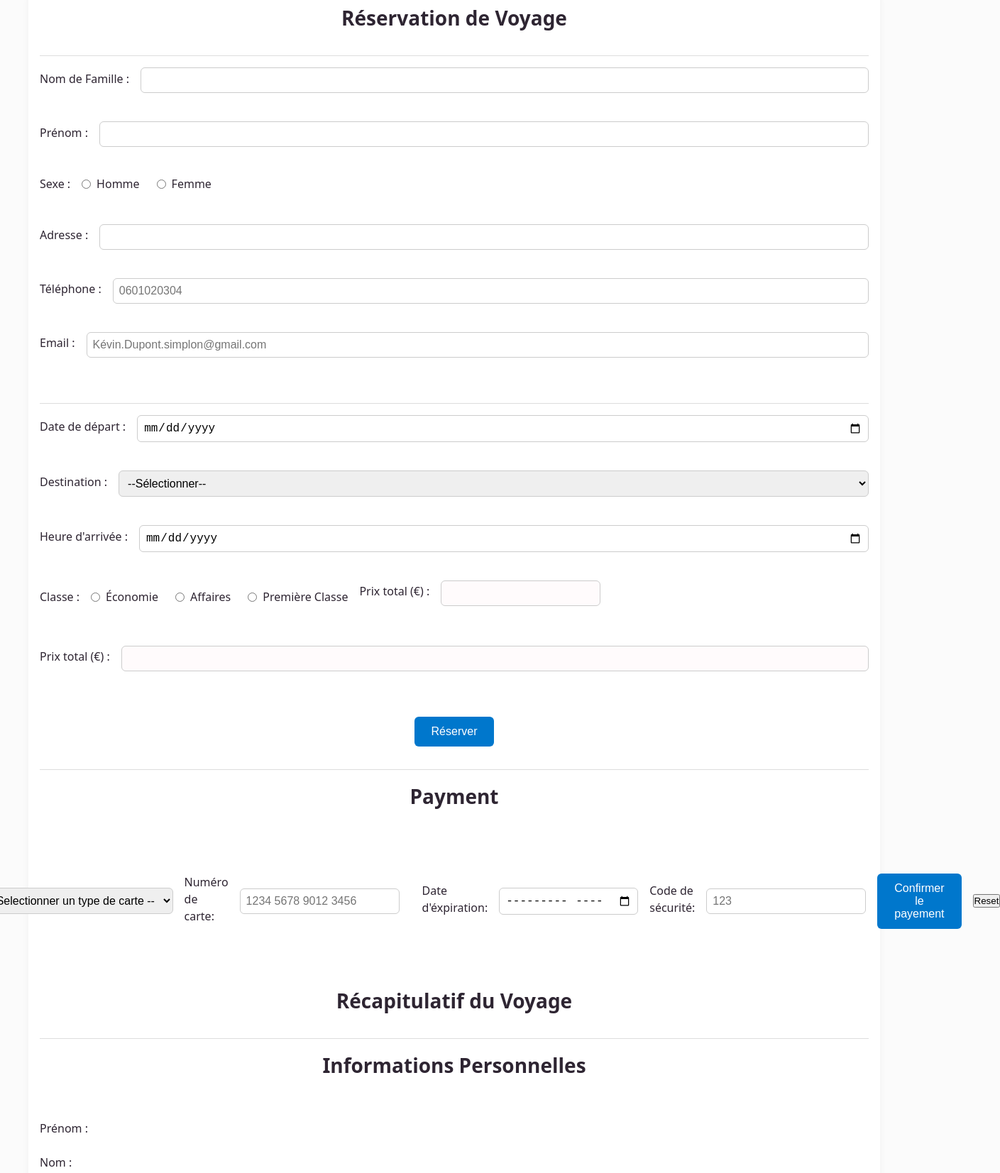
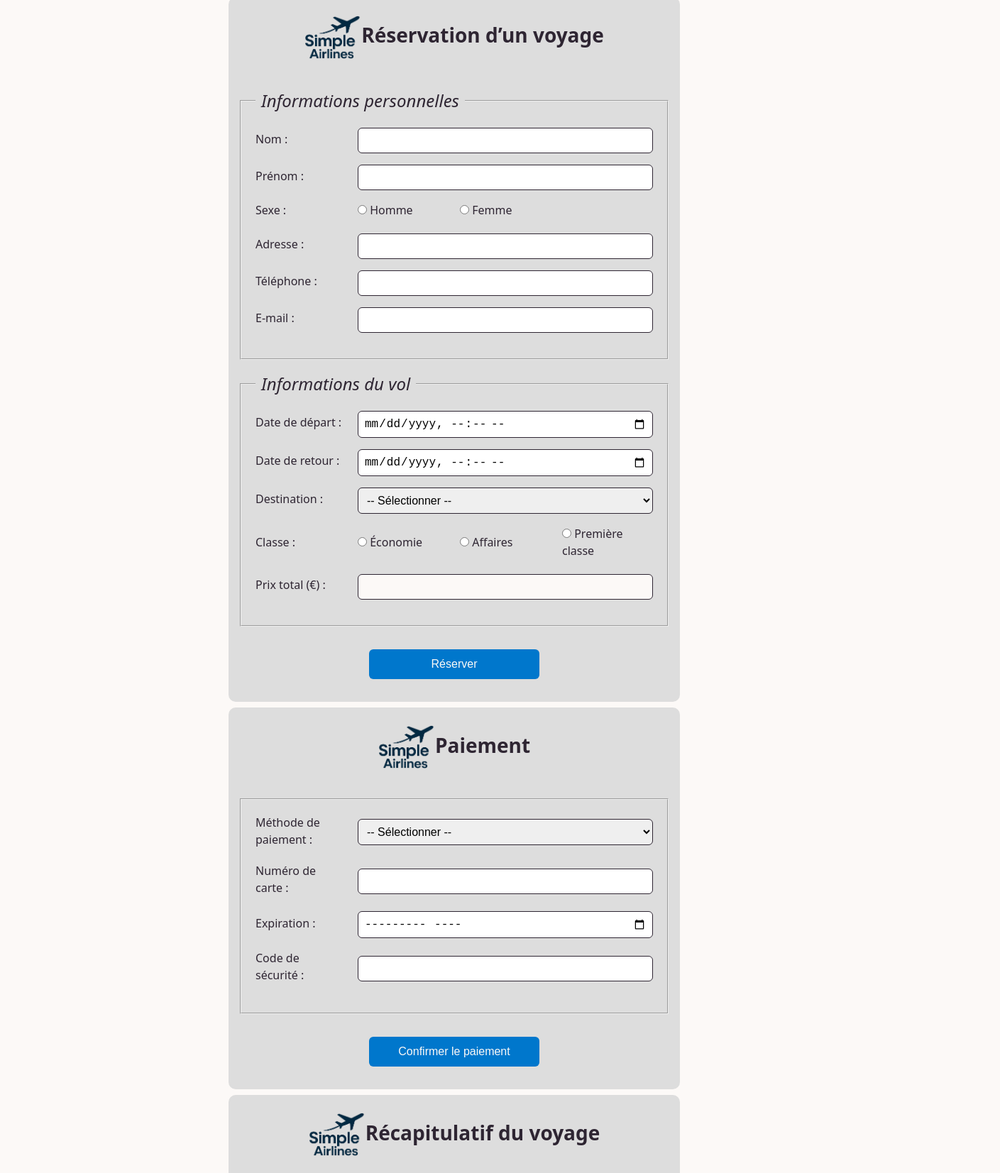
Before and after one commit to Francois-Popieul/Simploste, a website: page index.html in a window 1280 px wide. Shown: the part 28-1681 px from the top of the page at 71% size, 1409 px wide, since content can reach past the window. Drawn offline with Linux system fonts and the light colour scheme.

Commit message:
merging and cleanup of html and css files, update of main.ts and bookingInterface.ts

```diff
--- a/index.html
+++ b/index.html
@@ -1,189 +1,150 @@
 <!DOCTYPE html>
-<html lang="en">
+<html lang="fr">
 
 <head>
   <meta charset="UTF-8" />
-  <title>Travel Booking</title>
+  <title>Simple Airlines</title>
   <meta name="viewport" content="width=device-width, initial-scale=1.0" />
-  <link rel="stylesheet" href="/styles/style.css" />
+  <link rel="stylesheet" href="./styles/style.css" />
+  <link rel="icon" type="image/webp" href="./images/favicon.png" />
 </head>
 
 <body>
-
-  <main class="pageWrapper">
-
-
-    <div class="container">
-
-      <h1>Réservation de Voyage</h1>
-
+  <main>
+    <h1 class="hidden">Site de Simple Airlines</h1>
+    <!-- Booking Form -->
+    <section class="pageWrapper" id="bookingPage">
+      <h2>Réservation d’un voyage</h2>
       <form id="bookingForm">
-
-        <section class="sectionWrapper">
+        <fieldset class="fieldSet">
+          <legend class="legend">Informations personnelles</legend>
           <div class="formGroup">
-            <label for="lastName">Nom de Famille :</label>
-            <input type="text" id="lastName" name="lastName" required autocomplete="name" />
+            <label for="surname">Nom :</label>
+            <input type="text" id="surname" name="surname" required />
           </div>
           <div class="formGroup">
-            <label for="firstName">Prénom :</label>
-            <input type="text" id="firstName" name="firstName" required autocomplete="username" />
+            <label for="forename">Prénom :</label>
+            <input type="text" id="forename" name="forename" required />
           </div>
           <div class="formGroup">
-            <label for="gender">Sexe :</label>
-            <div class="radioGroup" id="gender">
-              <label><input type="radio" name="gender" value="male" required />
-                Homme</label>
-              <label><input type="radio" name="gender" value="female" />
-                Femme</label>
-            </div>
+            <label for="gender">Sexe :</label>
+            <label><input type="radio" name="gender" value="male" required /> Homme</label>
+            <label><input type="radio" name="gender" value="female" /> Femme</label>
           </div>
           <div class="formGroup">
-            <label for="address">Adresse :</label>
+            <label for="address">Adresse :</label>
             <input type="text" id="address" name="address" required />
           </div>
           <div class="formGroup">
-            <label for="phone">Téléphone :</label>
-            <input type="tel" id="phone" name="phone" pattern="[0-9]{10}" placeholder="0601020304" required
-              autocomplete="mobile" />
+            <label for="phone">Téléphone :</label>
+            <input type="tel" id="phone" name="phone" required pattern="[0-9]{10}" />
           </div>
-
           <div class="formGroup">
-            <label for="email">Email :</label>
-            <input type="email" id="email" name="email" placeholder="Kévin.Dupont.simplon@gmail.com" required
-              autocomplete="email" />
+            <label for="email">E-mail :</label>
+            <input type="email" id="email" name="email" required />
           </div>
-        </section>
         </fieldset>
 
-        <section class="sectionWrapper">
+        <fieldset class="fieldSet">
+          <legend class="legend">Informations du vol</legend>
           <div class="formGroup">
-            <label for="departureDate">Date de départ :</label>
-            <input type="date" id="departureDate" name="departureDate" required />
+            <label for="departureDate">Date de départ :</label>
+            <input type="datetime-local" id="departureDate" name="departureDate" required />
           </div>
-
           <div class="formGroup">
-            <label for="destination">Destination :</label>
+            <label for="returnDate">Date de retour :</label>
+            <input type="datetime-local" id="returnDate" name="returnDate" required />
+          </div>
+          <div class="formGroup">
+            <label for="destination">Destination :</label>
             <select id="destination" name="destination" required>
-              <option value="">--Sélectionner--</option>
+              <option value="">-- Sélectionner --</option>
               <option value="Londres">Londres</option>
               <option value="Berlin">Berlin</option>
-              <option value="Madrid">Mardrid</option>
+              <option value="Madrid">Madrid</option>
               <option value="Rome">Rome</option>
               <option value="Lisbonne">Lisbonne</option>
               <option value="Vienne">Vienne</option>
               <option value="Amsterdam">Amsterdam</option>
-              <option value="Bruxelle">Bruselle</option>
+              <option value="Bruxelles">Bruxelles</option>
               <option value="Copenhague">Copenhague</option>
             </select>
           </div>
-
           <div class="formGroup">
-            <label for="returnDate">Heure d'arrivée :</label>
-            <input type="date" id="returnDate" name="returnDate" required />
+            <label for="travelClass">Classe :</label>
+            <label><input type="radio" name="travelClass" value="economy" required /> Économie</label>
+            <label><input type="radio" name="travelClass" value="business" /> Affaires</label>
+            <label><input type="radio" name="travelClass" value="firstClass" /> Première classe</label>
           </div>
-
           <div class="formGroup">
-            <label for="travelClass">Classe :</label>
-            <div class="radiogroup" id="travelClass">
-              <label><input type="radio" name="travelClass" value="economy" required />
-                Économie</label>
-              <label><input type="radio" name="travelClass" value="business" />
-                Affaires</label>
-              <label><input type="radio" name="travelClass" value="firstClass" />
-                Première Classe</label>
+            <label for="totalPrice">Prix total (€) :</label>
+            <input type="text" id="totalPrice" name="totalPrice" readonly />
           </div>
         </fieldset>
 
         <div class="formGroup">
-              <label for="totalPrice">Prix total (€) :</label>
-              <input type="text" id="totalPrice" name="totalPrice" readonly />
-            </div>
-          </div>
-          <div class="formGroup">
-            <label for="totalPrice">Prix total (€) :</label>
-            <input type="text" id="totalPrice" name="totalPrice" readonly />
-          </div>
-        </section>
-
-        <div class="formGroup">
-          <div class="formGroup">
           <button type="submit">Réserver</button>
         </div>
       </form>
+    </section>
 
-    </div>
-    <section class="paymentsection sectionWrapper">
-      <h2>Payment</h2>
-
+    <!-- Payment Form -->
+    <section class="pageWrapper" id="paymentPage">
+      <h2>Paiement</h2>
       <form id="paymentForm">
-
+        <fieldset class="fieldSet">
           <div class="formGroup">
-
-          <div class="formGroup">
-            <label for="cardType">Méthode de payement:</label>
+            <label for="cardType">Méthode de paiement :</label>
             <select id="cardType" name="cardType" required>
-              <option value="">-- Selectionner un type de carte --</option>
+              <option value="">-- Sélectionner --</option>
               <option value="visa">Visa</option>
               <option value="mastercard">MasterCard</option>
               <option value="amex">American Express</option>
             </select>
           </div>
-
-
           <div class="formGroup">
-            <label for="cardNumber">Numéro de carte:</label>
-            <input type="text" id="cardNumber" name="cardNumber" maxlength="19" placeholder="1234 5678 9012 3456"
-              required>
-            <p id="invalidCardMessage"></p>
+            <label for="cardNumber">Numéro de carte :</label>
+            <input type="text" id="cardNumber" name="cardNumber" required maxlength="19" />
           </div>
-
           <div class="formGroup">
-            <label for="expiryDate">Date d'éxpiration:</label>
-            <input type="month" id="expiryDate" name="expiryDate" required>
+            <label for="expiryDate">Expiration :</label>
+            <input type="month" id="expiryDate" name="expiryDate" required />
           </div>
-
           <div class="formGroup">
-            <label for="securityCode">Code de sécurité:</label>
-            <input type="text" id="securityCode" name="securityCode" maxlength="4" placeholder="123" required>
+            <label for="securityCode">Code de sécurité :</label>
+            <input type="text" id="securityCode" name="securityCode" maxlength="3" required />
           </div>
-
+        </fieldset>
         <div class="formGroup">
-            <button type="submit">Confirmer le payement</button>
-            <button type="button" id="resetPayment">Reset</button>
+          <button type="submit">Confirmer le paiement</button>
         </div>
       </form>
-
       <div id="paymentSummary" class="summary hidden">
         <h3>Récapitulatif du paiement</h3>
-        <p><strong>Méthode:</strong> <span id="summaryMethod"></span></p>
-        <p><strong>Numéro de carte:</strong> <span id="summaryCard"></span></p>
-        <p><strong>Expiration:</strong> <span id="summaryExpiry"></span></p>
+        <p><strong>Méthode :</strong> <span id="summaryMethod"></span></p>
+        <p><strong>Carte :</strong> <span id="summaryCard"></span></p>
+        <p><strong>Expiration :</strong> <span id="summaryExpiry"></span></p>
       </div>
     </section>
-<h1>Récapitulatif du Voyage</h1>
 
-      <section class="sectionWrapper">
-        <h2>Informations Personnelles</h2>
-        <div class="forename">Prénom :<p id="forename"></p></div>
-        <div class="name">Nom :<p id="name"></p></div>
-        <div class="age">Âge :<p id="age"></p></div>
-        <div class="email">E-mail :<p id="email"></p></div>
-        <div class="phone">Téléphone :<p id="phone"></p></div>
+    <!-- Flight Summary -->
+    <section class="pageWrapper" id="summaryPage">
+      <h2>Récapitulatif du voyage</h2>
+      <ul class="list">
+        <li class="item"><strong>Nom :</strong> <span id="recapName"></span></li>
+        <li class="item"><strong>Prénom :</strong> <span id="recapForename"></span></li>
+        <li class="item"><strong>E-mail :</strong> <span id="recapEmail"></span></li>
+        <li class="item"><strong>Téléphone :</strong> <span id="recapPhone"></span></li>
+        <li class="item"><strong>Destination :</strong> <span id="recapDestination"></span></li>
+        <li class="item"><strong>Départ :</strong> <span id="recapDepartureDate"></span></li>
+        <li class="item"><strong>Retour :</strong> <span id="recapReturnDate"></span></li>
+        <li class="item"><strong>Classe :</strong> <span id="recapClass"></span></li>
+        <li class="item"><strong>Prix :</strong> <span id="recapPrice"></span></li>
+        <li class="item"><strong>Avantages :</strong> <span id="recapPerks"></span></li>
+      </ul>
     </section>
-
-      <section class="sectionWrapper">
-        <h2>Détails du Vol</h2>
-        <div class="departure"><p>Départ :</p><p id="departure"></p></div>
-        <div class="destination">Destination :<p id="destination"></p> </div>
-        <div class="departureDate">Date de départ :<p id="departureDate"></p></div>
-        <div class="estimatedDistance">Distance estimée :<p id="estimatedDistance"></p></div>
-        <div class="standing">Classe sélectionnée :<p id="standing"></p></div>
-        <div class="reservationNumber">Numero de Reservation :<p id="reservationNumber"></p></div>
-        <div class="totalPrice">Prix total :<p id="totalPrice"></p></div>
-      </section>
-
-    </div>
+  </main>
+  <script src="./dist/main.js" type="module"></script>
 </body>
-</main>
 
 </html>
--- a/src/bookingInterface.ts
+++ b/src/bookingInterface.ts
@@ -7,9 +7,8 @@ export interface Booking {
     phone: FormDataEntryValue | null;
     email: FormDataEntryValue | null;
     flightDate: FormDataEntryValue | null;
-    departureCity: FormDataEntryValue | null;
     destinationCity: FormDataEntryValue | null;
-    arrivalTime: FormDataEntryValue | null;
+    arrivalDate: FormDataEntryValue | null;
     returnDate: FormDataEntryValue | null;
     standing: FormDataEntryValue | null;
     totalPrice: FormDataEntryValue | null;
--- a/styles/style.css
+++ b/styles/style.css
@@ -1,7 +1,10 @@
 :root {
-  --primaryColor: #2E2532;
-  --secondaryColor: #FBFBFB;
-  --whiteText: #FFFBFC;
+  --darkText: #2E2532;
+  --clearColor: #fcf9f7;
+  --buttonColor: #0077cc;
+  --buttonHoverColor: #005fa3;
+  --lightDarkField: #ccc;
+  --lightDarkBackground: #ddd;
 }
 
 * {
@@ -12,56 +15,75 @@
 
 body {
   font-family: system-ui, sans-serif;
-  font-size: 16px;
   display: flex;
   justify-content: center;
   align-items: flex-start;
   min-height: 100vh;
   line-height: 1.5;
-  background-color: var(--secondaryColor);
-  color: var(--primaryColor);
+  background-color: var(--clearColor);
+  color: var(--darkText);
   padding: 1rem;
 }
 
-.pageWrapper {
-  max-width: 1200px;
-  margin: 0 auto;
-}
-
-.container {
-  padding: 1rem;
-  background-color: var(--secondaryColor);
-  border-radius: 12px;
-  box-shadow: 0 2px 10px rgba(0, 0, 0, 0.05);
-}
-
-h1, h2 {
+h1,
+h2 {
   text-align: center;
   margin-bottom: 2rem;
   font-size: 1.75rem;
 }
 
-.fieldset {
-  padding: 2rem;
+h2::before {
+  content: "";
+  display: inline-block;
+  width: 5rem;
+  height: 5rem;
+  background-image: url("../images/logo.webp");
+  background-size: contain;
+  background-repeat: no-repeat;
+  background-position: center;
+  vertical-align: middle;
+}
+
+.pageWrapper {
+  max-width: 1200px;
+  margin: 0.5rem auto;
+  background-color: var(--lightDarkBackground);
+  padding: 1rem;
+  border-radius: 10px;
+}
+
+.logo {
+  vertical-align: middle;
+  height: 4rem;
+  margin-right: 0.5rem;
+}
+
+.fieldSet {
+  padding: 1.25rem;
+  margin-top: 1rem;
 }
 
 .legend {
   font-size: 1.5rem;
+  font-style: oblique;
+  padding: 0 0.5rem;
 }
 
-.sectionWrapper {
-  display: flex;
-  flex-direction: column;
-  gap: 1.5rem;
-  margin-bottom: 2rem;
-  padding: 1rem 0;
+.list {
+  list-style-type: none;
+  border: 2px groove ThreeDFace;
+  padding: 1rem;
 }
+
+.item {
+  margin-left: 1rem;
+}
+
 .formGroup {
   display: flex;
   flex-direction: column;
   margin-bottom: 1rem;
 }
-
 
 label {
   width: auto;
@@ -73,26 +95,29 @@ input,
 select {
   padding: 0.5rem;
   font-size: 1rem;
-  border: 1px solid var(--primaryColor);
+  border: 1px solid var(--darkText);
   border-radius: 6px;
 }
 
 input:read-only {
-  background-color: var(--whiteText);
+  background-color: var(--clearColor);
 }
+
 .radioGroup {
   display: flex;
   gap: 1.5rem;
   flex-wrap: wrap;
   padding-top: 0;
 }
+
 .radioGroup label {
   font-weight: normal;
   display: flex;
   align-items: center;
-  gap: 0.5rem;
+  gap: 0.25rem;
 }
-form > .formGroup:last-child {
+
+form>.formGroup:last-child {
   align-items: center;
   margin-top: 2rem;
   justify-content: center;
@@ -102,16 +127,17 @@ button[type="submit"] {
   padding: 0.75rem 1.5rem;
   font-size: 1rem;
   border: none;
-  background-color: #0077cc;
-  color: var(--whiteText);
+  background-color: var(--buttonColor);
+  color: var(--clearColor);
   border-radius: 6px;
   cursor: pointer;
   transition: background-color 0.3s ease;
   margin: 0 auto;
+  width: 15rem;
 }
 
 button[type="submit"]:hover {
-  background-color: #005fa3;
+  background-color: var(--buttonHoverColor);
 }
 
 .hidden {
@@ -125,10 +151,13 @@ button[type="submit"]:hover {
     gap: 1rem;
   }
 
-
   label {
-    width: 140px;
+    min-width: 128px;
+    max-width: 128px;
     margin-bottom: 0;
+    text-wrap: auto;
+    text-align: left;
+    margin-bottom: 0.3rem;
   }
 
   input,
@@ -138,70 +167,3 @@ button[type="submit"]:hover {
     width: auto;
   }
 }
-
-
-.container {
-  padding: 1rem;
-  background-color: #fff;
-  border-radius: 12px;
-  box-shadow: 0 2px 10px rgba(0,0,0,0.05);
-}
-h1 {
-  text-align: center;
-  margin-bottom: 2rem;
-  font-size: 1.75rem;
-}
-.sectionWrapper {
-  display: flex;
-  flex-direction: column;
-  gap: 1.5rem;
-  margin-bottom: 2rem;
-  padding: 1rem 0;
-  border-top: 1px solid #ddd;
-}
-.formgroup {
-  display: flex;
-  flex-direction: column;
-  margin-bottom: 1rem;
-}
-label {
-  width: auto;
-  text-align: left;
-  margin-bottom: 0.3rem;
-}
-input,
-select {
-  padding: 0.5rem;
-  font-size: 1rem;
-  border: 1px solid #ccc;
-  border-radius: 6px;
-}
-input:readonly {
-  background-color: #f0f0f0;
-}
-.radiogroup {
-  display: flex;
-  gap: 1.5rem;
-  flex-wrap: wrap;
-  padding-top: 0;
-}
-.radiogroup label {
-  font-weight: normal;
-  display: flex;
-  align-items: center;
-  gap: 0.5rem;
-}
-form > .form-group:last-child {
-  align-items: center;
-  margin-top: 2rem;
-}
-button[type="submit"] {
-  padding: 0.75rem 1.5rem;
-  font-size: 1rem;
-  border: none;
-  background-color: #0077cc;
-  color: white;
-  border-radius: 6px;
-  cursor: pointer;
-  transition: background-color 0.3s ease;
-}
```
Also changed, not shown: src/main.ts (+10 -11 lines), images/favicon.png (added), images/logo.webp (added). Lines whose indentation alone changed are shown as unchanged.
